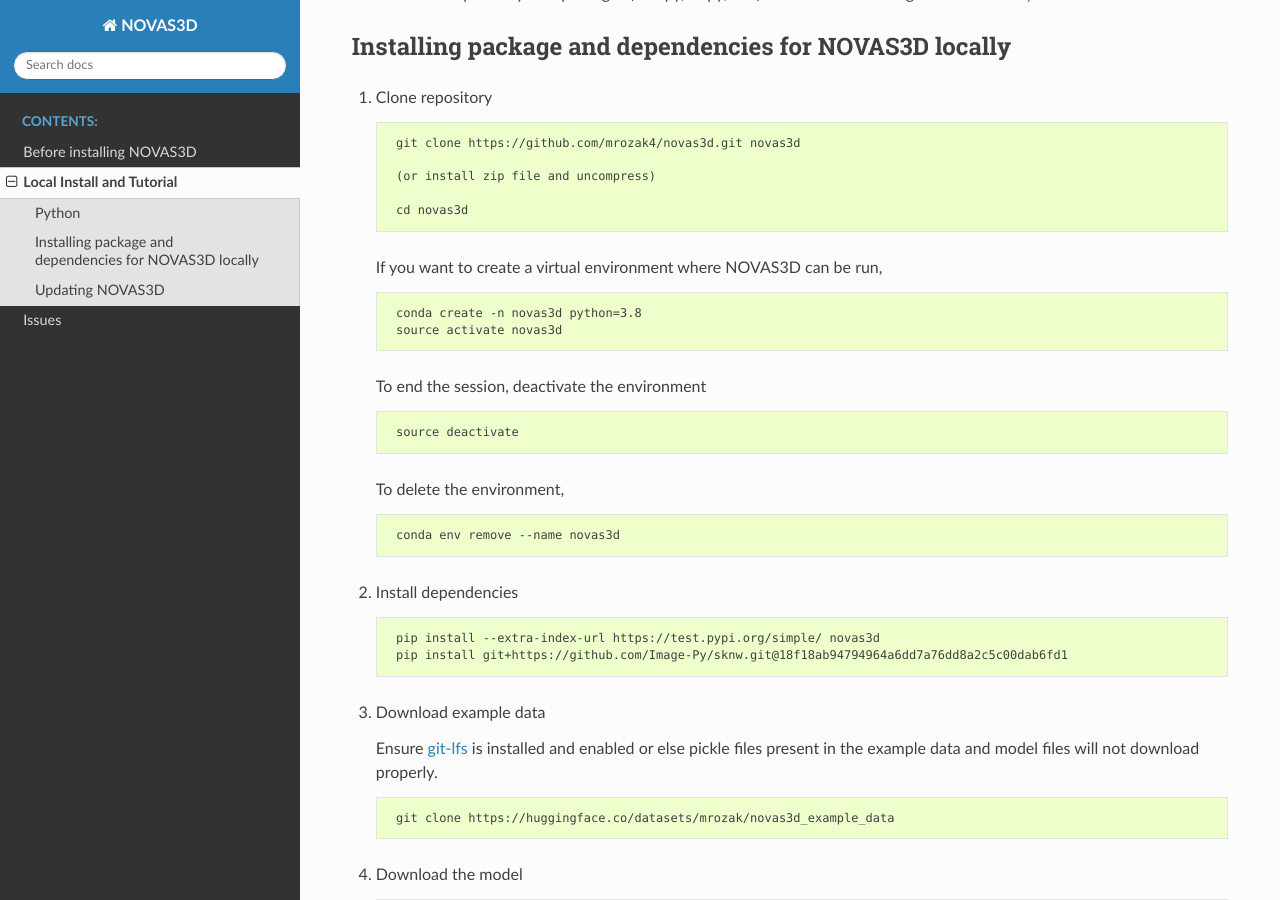
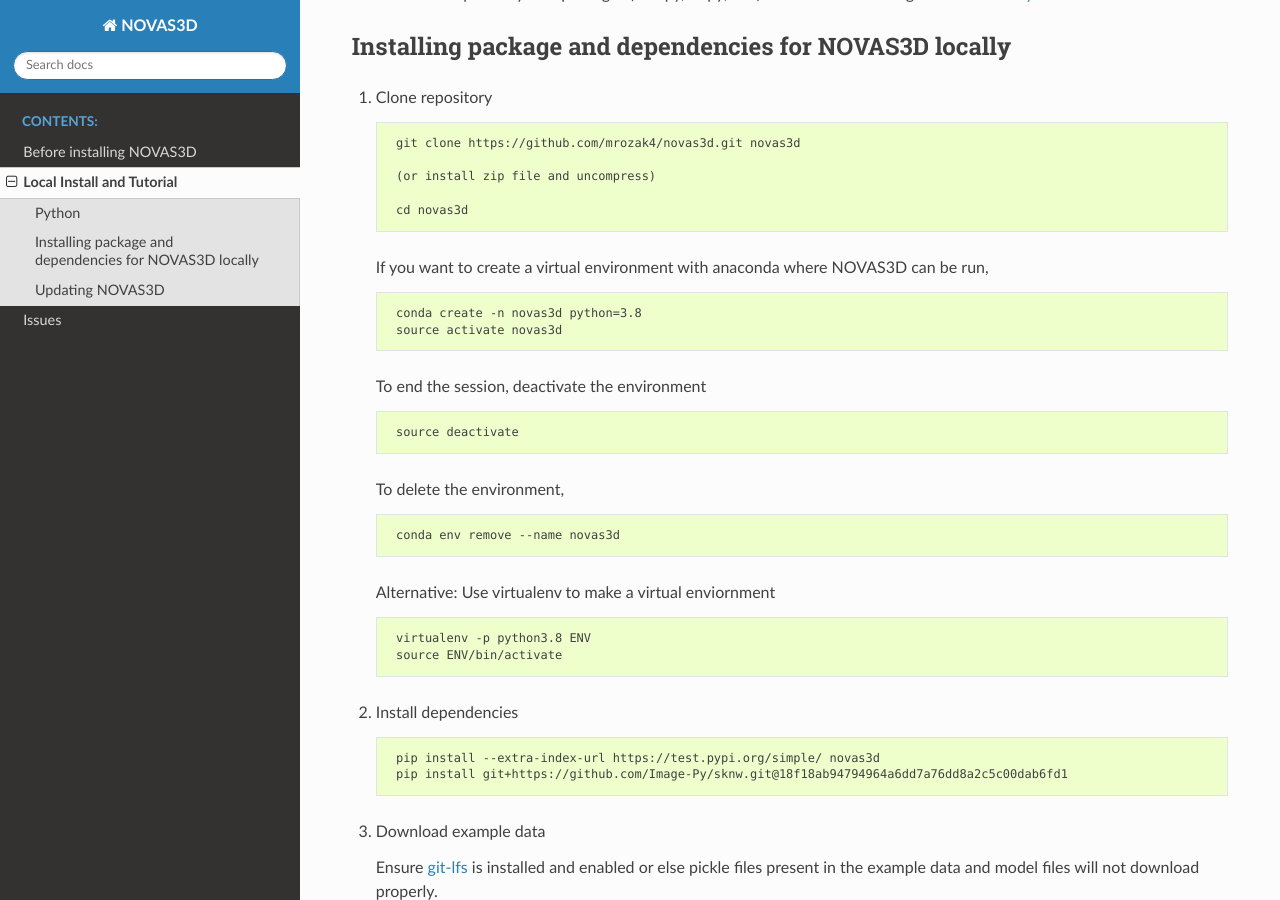
Before and after one commit to AICONSlab/novas3d, a Sphinx documentation site: the page built from docs/install.md, in a window 1280 px wide and 900 px high, scrolled down 234 px. Built offline with Sphinx 7.4.7 and the Read the Docs theme 3.1.0, drawn with Linux system fonts in a browser that asks for light colours.

Commit message:
updated docs

```diff
--- a/docs/index.rst
+++ b/docs/index.rst
@@ -15,7 +15,7 @@
 and its chnages over time using 3D two-photon flourescent microscopy images from the
 Functional Brain Imaging Lab. It can register images of an abitrary size to a reference frame.
 The pipeline is designed to be modular and flexible, allowing for easy integration of new
-segmentation models.It outputs a [networkx](https://github.com/networkx/networkx) graph representation of the segmented vasculature
+segmentation models.It outputs a networkx graph representation of the segmented vasculature
 network common to all timepoints. Each vessel segment is represented as an edge in the graph,
 with the nodes as their branching points. The radius of each vessel segment is also stored
 as an edge attribute.
--- a/docs/install.md
+++ b/docs/install.md
@@ -15,7 +15,7 @@
 
         cd novas3d
 
-    If you want to create a virtual environment where NOVAS3D can be run,
+    If you want to create a virtual environment with anaconda where NOVAS3D can be run,
 
         conda create -n novas3d python=3.8
         source activate novas3d
@@ -27,6 +27,11 @@
     To delete the environment,
 
         conda env remove --name novas3d
+
+    Alternative: Use virtualenv to make a virtual enviornment
+
+        virtualenv -p python3.8 ENV
+        source ENV/bin/activate
 
 2. Install dependencies
 
```
